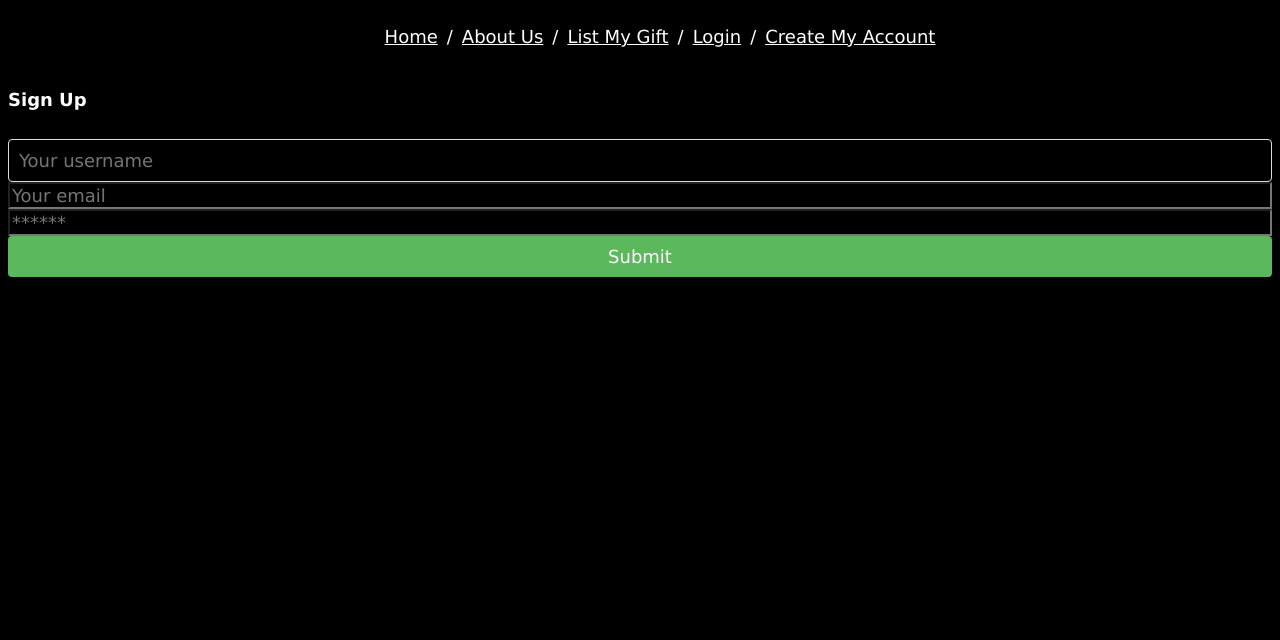
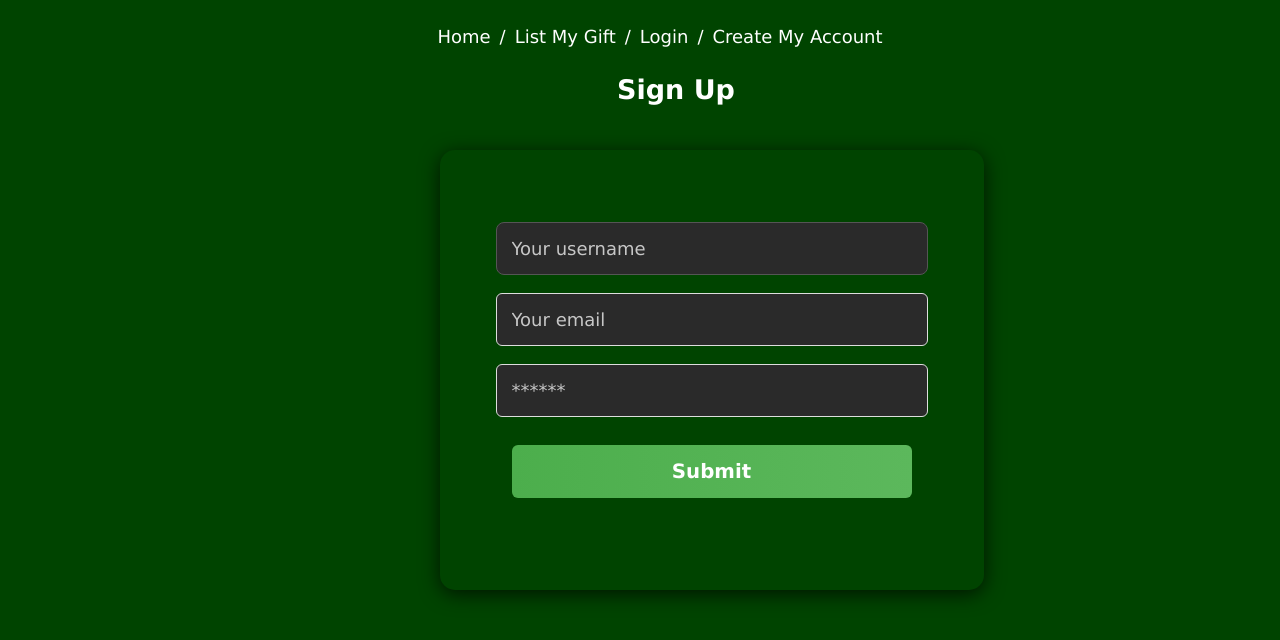
Before and after one commit to DariaPressley/giftgenius, a React (Vite) app in the folder Main/client/: page /signup in a window 1280 px wide. Shown: the top 640 px of the page. Built offline with nearby package versions, Linux system fonts and the light colour scheme.

Commit message:
added CSS styling

```diff
--- a/Main/client/src/App.css
+++ b/Main/client/src/App.css
@@ -1,6 +1,5 @@
-*{
-    background-image: url();
-    background-color: black;
+* {
+    background-color: #004400; /* Dark green, reminiscent of Christmas trees */
     color: white;
     font-size: large;
     font-family: 'Lucida Sans', 'Lucida Sans Regular', 'Lucida Grande', 'Lucida Sans Unicode', Geneva, Verdana, sans-serif;
@@ -12,12 +11,10 @@
 }
 
 h1 {
-    display: flex;
-    justify-content: flex-start;
     font-size: xxx-large;
-    font-family:system-ui, -apple-system, BlinkMacSystemFont, 'Segoe UI', Roboto, Oxygen, Ubuntu, Cantarell, 'Open Sans', 'Helvetica Neue', sans-serif
+    font-family: 'Mountains of Christmas', cursive; /* A font that has a Christmas feel */
+    margin: 0.5em 0; /* Add some margin to the heading */
 }
-
 h2 {
     display: flex;
     justify-content: flex-start;
@@ -26,6 +23,7 @@ h2 {
 .about {
     display: flex;
     justify-content: center;
+    font-size: large;
 }
 
 .presentDisplay {
@@ -35,8 +33,26 @@ h2 {
     margin-top: 30px;
 }
 
-.buttons {
-    display: flex;
-    flex-wrap: wrap;
-    justify-content: center;
+/* Buttons styling */
+.buttons button {
+    background-color: #c8102e; /* Deep red for buttons */
+    border: none;
+    padding: 10px 20px;
+    border-radius: 4px;
+    margin: 10px;
+    box-shadow: 0 2px 4px rgba(0, 0, 0, 0.2); /* Subtle shadow for buttons */
+    cursor: pointer;
+    transition: background-color 0.2s, transform 0.1s;
 }
+
+.buttons button:hover {
+    background-color: #a00; /* Slightly darker red on hover */
+    transform: scale(1.05); /* Slight increase in size on hover */
+}
+
+/* Ensure links within buttons are styled correctly */
+.buttons a {
+    text-decoration: none;
+    color: white;
+    font-weight: bold;
+}
--- a/Main/client/src/App.jsx
+++ b/Main/client/src/App.jsx
@@ -40,9 +40,12 @@ function App() {
   return (
     <ApolloProvider client={client}>
       <Header />
+
       <div className="flex-column justify-flex-start min-100-vh">
           <Outlet />
         </div>
+
+
     </ApolloProvider>
   );
 }
--- a/Main/client/src/pages/Header.jsx
+++ b/Main/client/src/pages/Header.jsx
@@ -9,10 +9,6 @@ const Header = () => {
       <Breadcrumb>
         <BreadcrumbItem isCurrentPage>
           <BreadcrumbLink as={Link} to="/">Home</BreadcrumbLink>
-        </BreadcrumbItem>
-
-        <BreadcrumbItem>
-          <BreadcrumbLink as={Link} to="/about">About Us</BreadcrumbLink>
         </BreadcrumbItem>
 
         <BreadcrumbItem>
--- /dev/null
+++ b/Main/client/src/pages/Home.css
@@ -0,0 +1,51 @@
+h1 {
+    text-align: center;
+    margin-top: 20px;
+  }
+
+  .about, .buttons, .presentDisplay {
+    text-align: center;
+    margin: 20px;
+  }
+
+
+  .buttons {
+    display: flex;
+    justify-content: center;
+    gap: 20px;
+  }
+
+  .btn {
+    padding: 10px 20px;
+    font-weight: bold;
+    font-size: 1rem;
+    border: none;
+    border-radius: 5px;
+    cursor: pointer;
+    transition: all 0.3s ease;
+    margin: 0;
+    flex: 1;
+  }
+
+
+  .btn-lg {
+    min-height: 50px;
+    min-width: 150px;
+  }
+
+
+  .btn-danger {
+    background-color: #dc3545;
+    color: white;
+    box-shadow: 0px 4px 8px rgba(0, 0, 0, 0.2);
+  }
+
+  .btn-danger:hover {
+    background-color: #c82333;
+    box-shadow: 0px 5px 10px rgba(0, 0, 0, 0.3);
+  }
+
+
+  a {
+    text-decoration: none;
+  }
--- a/Main/client/src/pages/Home.jsx
+++ b/Main/client/src/pages/Home.jsx
@@ -2,7 +2,7 @@ import { Link } from 'react-router-dom';
 import { useQuery } from '@apollo/client';
 import { QUERY_PRODUCT } from '../utils/queries';
 import Products from './Products';
-
+import './Home.css';
 
 const Home = () => {
   const { data, loading } = useQuery(QUERY_PRODUCT, {
--- a/Main/client/src/pages/ListGift.css
+++ b/Main/client/src/pages/ListGift.css
@@ -1,53 +1,96 @@
+/* Main Container Styles */
 .container {
-    max-width: 900px;
-    margin: 0 auto;
-    padding: 0px;
-    background-color: black;
-    border-radius: 8px;
-    box-shadow: 0 4px 6px rgba(0, 0, 0, 0.1);
+  margin-top: 0pc;
+  display: flex;
+  flex-direction: column;
+  align-items: center;
+  min-height: 100vh;
+  background-color: transparent; /* Ensures no background color */
 }
 
-  h2 {
-    text-align: center;
-    color: white;
-    margin-bottom: 30px;
+/* Form Container Styles */
+form {
+  padding: 4rem;
+  border-radius: 15px; /* Rounded borders for the form */
+  box-shadow: 0px 4px 20px rgba(0, 0, 0, 0.7); /* Smooth shadow */
+  width: 100%;
+  max-width: 400px; /* Adjust the width as needed */
+  margin: auto; /* Center the form with automatic horizontal margins */
+  display: flex;
+  flex-direction: column;
+  align-items: center;
 }
 
-  form {
-    display: flex;
-    flex-direction: column;
+/* Heading Style */
+h2 {
+  color: #f8f8f8; /* Soft white color */
+  font-size: 2rem;
+  margin-bottom: 2rem;
 }
 
+/* Label Styles */
 label {
-    margin-bottom: 15px;
-    color: #555;
+  color: #f8f8f8; /* Soft white color */
+  width: 100%; /* Full width */
+  margin-bottom: 1rem; /* Increased space between fields */
+  font-size: 1rem;
 }
 
+/* Input Styles */
 input[type="text"],
-  textarea,
-  input[type="file"] {
-    width: 100%;
-    padding: 10px;
-    margin-top: 5px;
-    border: 1px solid #ddd;
-    border-radius: 4px;
-    box-sizing: border-box;
+input[type="file"],
+textarea {
+  width: 100%; /* Full width including padding */
+  margin-bottom: 1rem;
+  padding: 15px;
+  border: 1px solid #555; /* Darker border for less contrast */
+  border-radius: 8px; /* More rounded borders for inputs */
+  background-color: #2a2a2a; /* Dark background for the input */
+  color: #ccc; /* Soft grey color for text */
+  font-size: 1rem;
 }
 
+/* Textarea Styles */
 textarea {
-    height: 100px;
+  height: 120px;
+  resize: vertical; /* Allow only vertical resize */
 }
 
+/* File Input Adjustment */
+input[type="file"] {
+  padding: 0.5rem;
+  border: none;
+  margin-top: 0; /* Resetting margin top for alignment */
+}
+
+/* Button Styles */
 button {
-    padding: 10px 20px;
-    background-color: #5cb85c;
+  width: 100%; /* Full width including padding */
+  padding: 15px 20px;
+  margin-top: 1rem;
+  background-color: #5cb85c; /* Green background */
+  background-image: linear-gradient(to right, #4cae4c, #5cb85c); /* Gradient for depth */
   color: white;
   border: none;
-    border-radius: 4px;
+  border-radius: 8px; /* More rounded borders for the button */
   cursor: pointer;
-    transition: background-color 0.3s;
+  font-size: 1rem;
+  transition: all 0.2s ease-in-out;
 }
 
 button:hover {
-    background-color: #4cae4c;
+  background-color: #449d44; /* Darker shade on hover */
+  box-shadow: 0 4px 8px rgba(0, 0, 0, 0.2); /* Lifted shadow effect */
+  transform: translateY(-2px); /* Slight raise */
 }
+
+/* Error Message Styling, if applicable */
+.bg-danger {
+  background-color: #dc3545;
+  color: white;
+  padding: 10px;
+  border-radius: 4px;
+  margin-top: 1rem;
+  width: 100%; /* Align with the input fields */
+  text-align: center;
+}
--- /dev/null
+++ b/Main/client/src/pages/Login.css
@@ -0,0 +1,81 @@
+/* Main Container Styles */
+.container {
+    display: flex;
+    justify-content: center;
+    align-items: center;
+    min-height: 100vh;
+    background-color: #004400; /* Adjust the background color to match the screenshot */
+  }
+
+  /* Card Styles */
+  .card {
+    background-color: #006400; /* Adjust the card background color to match the screenshot */
+    border-radius: 0px; /* Square corners for the card */
+    color: white;
+    width: 100%;
+    max-width: 600px;
+    margin: auto;
+    padding: 2rem;
+  }
+
+  /* Card Header */
+  .card-header {
+    text-align: center;
+    margin-bottom: 1rem;
+    font-size: 2rem;
+    color: #ffffff; /* Make sure the header text is white */
+    padding-bottom: 2rem; /* Add padding to the bottom of the header */
+  }
+
+  /* Form Styles */
+  form {
+    display: flex;
+    flex-direction: column;
+    align-items: center;
+    width: 80%; /* Match the form width to your screenshot */
+  }
+
+  /* Input Styles */
+  .form-input {
+    width: calc(100% - 2rem); /* Full width minus padding */
+    padding: 15px;
+    margin-bottom: 1rem;
+    border-radius: 6px; /* Rounded corners for input fields */
+    border: none; /* No border if that's the style in the screenshot */
+    color: white;
+    font-size: 1rem;
+  }
+
+  /* Adjust the placeholder color for visibility */
+  .form-input::placeholder {
+    color: #c7c7c7;
+  }
+
+  /* Button Styles */
+  .btn {
+    width: calc(100% - 2rem); /* Full width minus padding */
+    padding: 15px;
+    margin-top: 10px;
+    margin-bottom: 20px;
+    background-color: #008000; /* Adjust the button color to match the screenshot */
+    color: white;
+    border: none;
+    border-radius: 6px; /* Match the border-radius to your screenshot */
+    cursor: pointer;
+    transition: background-color 0.3s;
+    font-size: 1.1rem;
+  }
+
+  .btn:hover {
+    background-color: #013220; /* A darker shade for hover state */
+  }
+
+  /* Error Message Styling */
+  .bg-danger {
+    background-color: #dc3545;
+    color: white;
+    padding: 10px;
+    border-radius: 4px;
+    margin-top: 1rem;
+    text-align: center;
+  }
--- a/Main/client/src/pages/Login.jsx
+++ b/Main/client/src/pages/Login.jsx
@@ -2,7 +2,7 @@ import { useState } from 'react';
 import { Link } from 'react-router-dom';
 import { useMutation } from '@apollo/client';
 import { LOGIN_USER } from '../utils/mutations';
-
+import './Login.css';
 
 import Auth from '../utils/auth';
 
--- /dev/null
+++ b/Main/client/src/pages/Signup.css
@@ -0,0 +1,86 @@
+.flex-row {
+    display: flex;
+    justify-content: center;
+    margin-bottom: 4rem;
+  }
+
+
+  .col-12.col-lg-10 {
+    max-width: 900px;
+    margin: auto;
+  }
+
+
+  .card {
+    background-color: transparent;
+    border: 1px transparent;
+    border-radius: 8px;
+    color: white;
+    padding: 2rem;
+    max-width: 600px;
+    width: 100%;
+    margin: 0 auto;
+  }
+
+
+  .card-header {
+    background-color: transparent;
+    color: white;
+    padding: 0.5rem 2rem;
+    margin: -2rem;
+    margin-bottom: 2rem;
+    border-top-left-radius: 8px;
+    border-top-right-radius: 8px;
+    text-align: center;
+    font-size: 1.5rem;
+  }
+
+
+  .card-body {
+    display: flex;
+    flex-direction: column;
+    align-items: center;
+    width: 100%;
+  }
+
+
+  form {
+    width: 90%;
+  }
+
+
+  .form-input {
+    width: 100%;
+    padding: 15px;
+    margin-bottom: 1rem;
+    border: 1px solid #ddd;
+    border-radius: 6px;
+    background: #2a2a2a;
+    color: white;
+  }
+
+
+  .btn {
+    width: 100%;
+    padding: 15px;
+    background-color: #5cb85c;
+    color: white;
+    border: none;
+    border-radius: 6px;
+    cursor: pointer;
+    font-size: 1.1rem;
+    margin-top: 10px;
+  }
+
+  .btn:hover {
+    background-color: #4cae4c;
+  }
+
+
+  .bg-danger {
+    background-color: #dc3545;
+    color: white;
+    padding: 10px;
+    border-radius: 4px;
+    margin-top: 1rem;
+  }
--- a/Main/client/src/pages/Signup.jsx
+++ b/Main/client/src/pages/Signup.jsx
@@ -3,6 +3,7 @@ import { Link } from 'react-router-dom';
 import { useMutation } from '@apollo/client';
 import { ADD_PROFILE } from '../utils/mutations';
 import Auth from '../utils/auth';
+import './Signup.css';
 
 const Signup = () => {
   const [formState, setFormState] = useState({
```
Also changed, not shown: Main/client/src/pages/ListGift.jsx (line endings or trailing spaces). Lines whose indentation alone changed are shown as unchanged.
